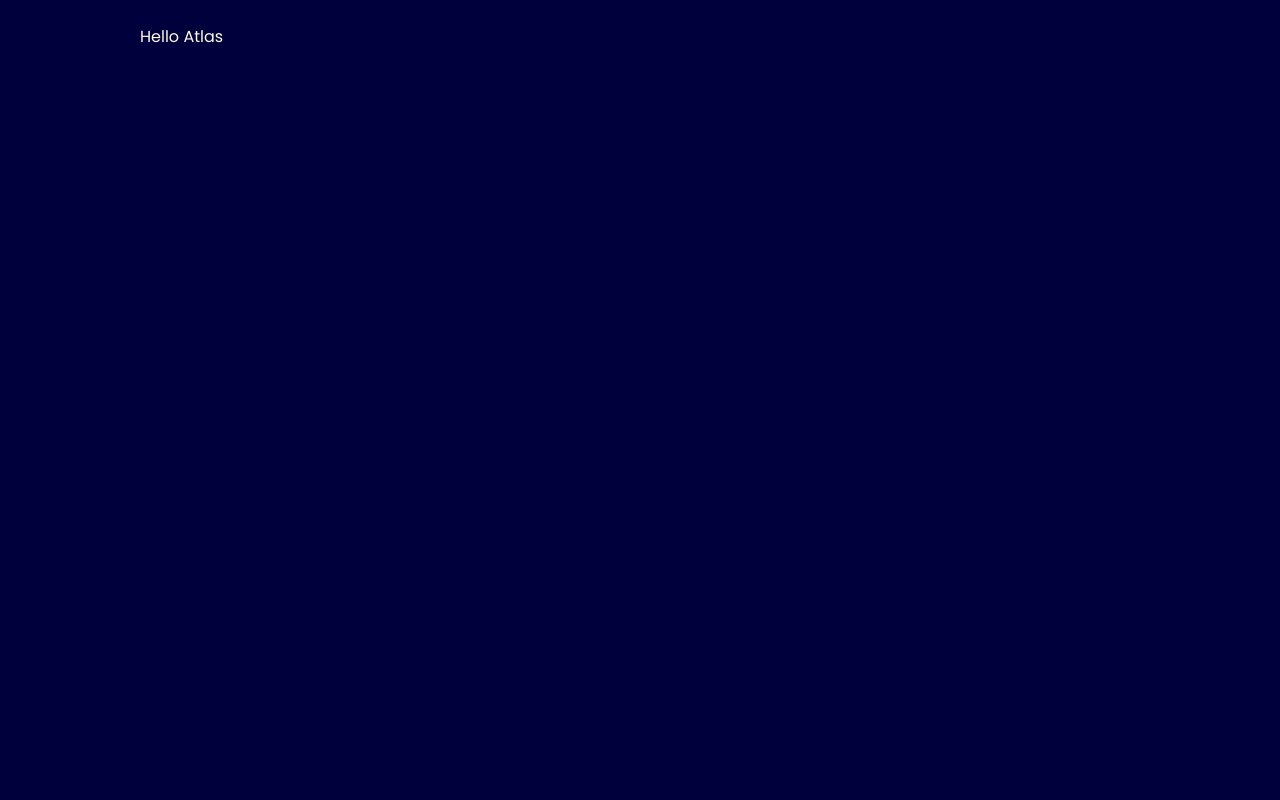
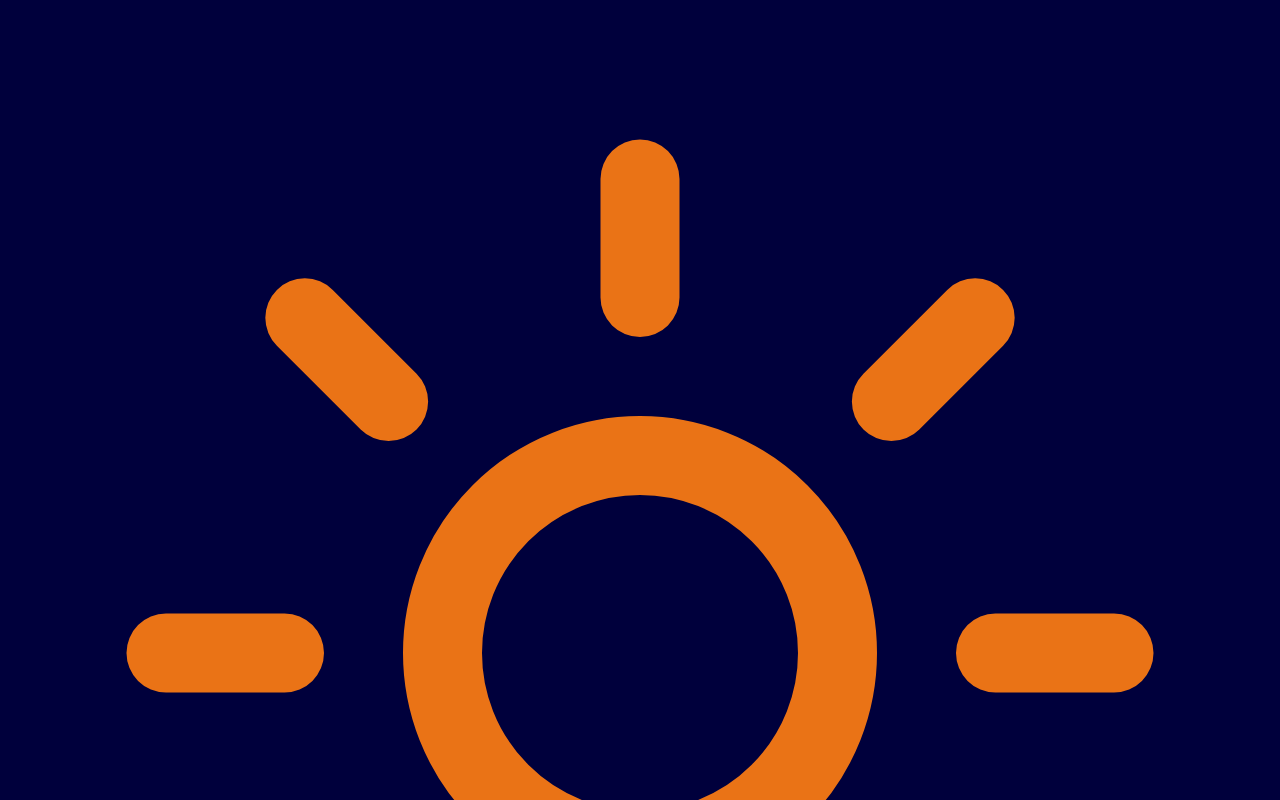
Before and after one commit to Frandy4ever/atlas-react-and-jsx, a React (Vite) app: page / in a window 1280 px wide. Shown: the top 800 px of the page. Built offline with nearby package versions, Linux system fonts and the light colour scheme.

Commit message:
define Greeting component with greeting message and corresponding image

```diff
--- a/src/App.jsx
+++ b/src/App.jsx
@@ -1,7 +1,12 @@
+import Greeting from './components/Greeting';
+
 function App() {
   return (
     <>
-      <div className="app">Hello Atlas</div>
+      {/* <div className="app">Hello Atlas</div> */}
+
+      {/* Render Components */}
+      <Greeting/>
     </>
   );
 }
--- /dev/null
+++ b/src/components/Greeting.jsx
@@ -0,0 +1,36 @@
+import { useEffect, useState } from "react";
+import "../index.css";
+
+function Greeting() {
+  const [greeting, setGreeting] = useState("");
+  const [image, setImage] = useState("");
+
+  useEffect(() => {
+    const time = new Date().getHours();
+
+    if (time >= 6 && time <= 11.59) {
+      setGreeting("Good Morning!");
+      setImage("src/assets/day.svg");
+    } else if (time >= 12 && time <= 16.59) {
+      setGreeting("Good Afternoon!");
+      setImage("src/assets/day.svg");
+    } else if (time >= 17 && time <= 20.59) {
+      setGreeting("Good Evening!");
+      setImage("src/assets/evening.svg");
+    } else {
+      setGreeting("Good Night!");
+      setImage("src/assets/night.svg");
+    }
+  }, []);
+
+  return (
+    <>
+      <h1>
+        {image && <img src={image} alt={greeting} />}
+        {greeting}
+      </h1>
+    </>
+  );
+}
+
+export default Greeting;
```
